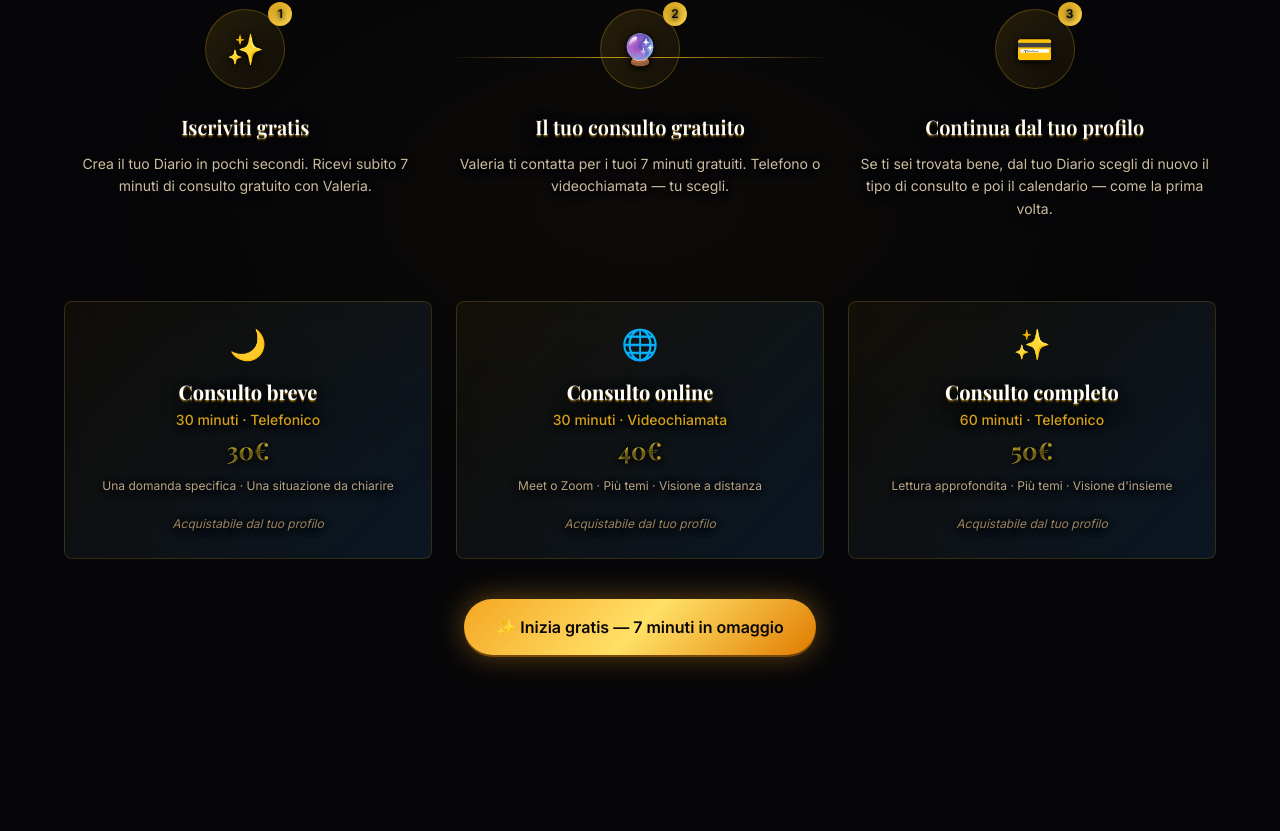
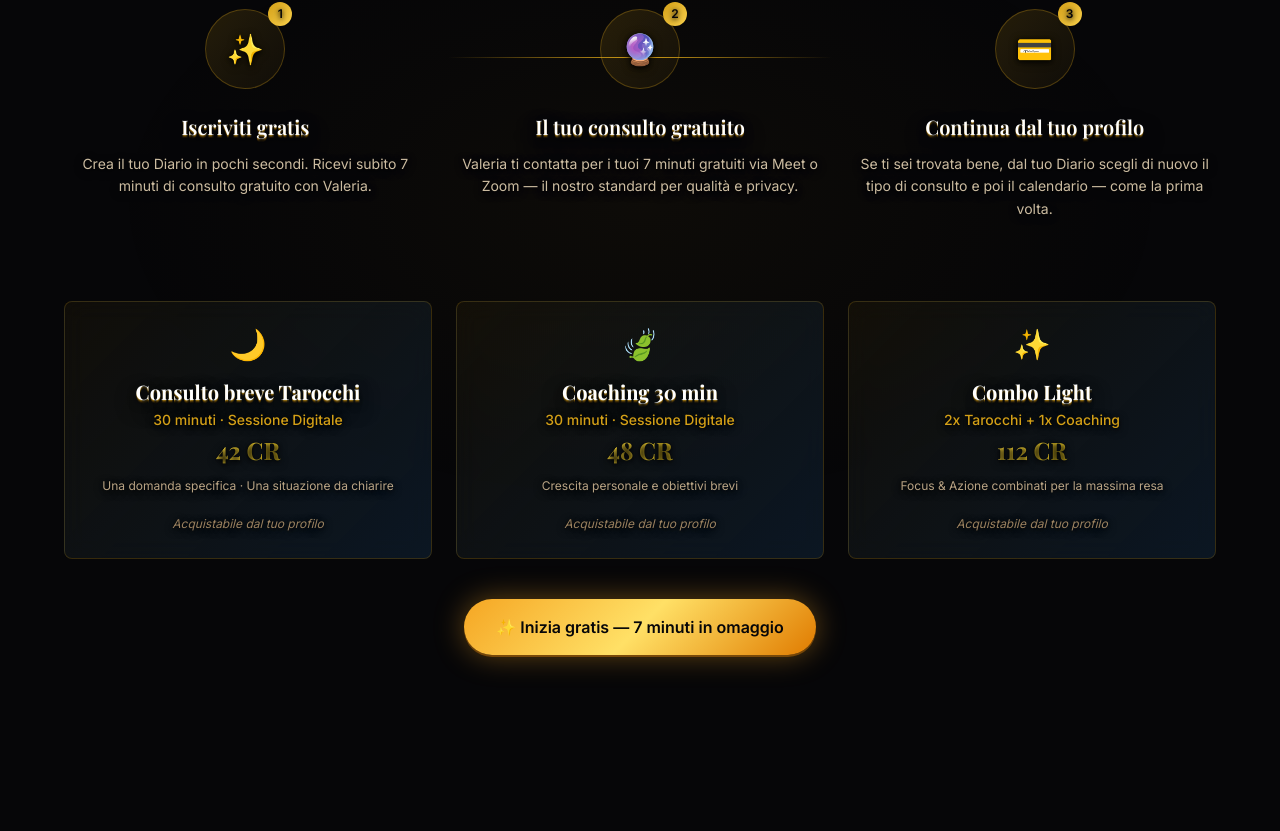
Before and after one commit to DND72/valeria-landing, a React (Vite) app: page / in a window 1280 px wide. Shown: the part 4369-5200 px from the top of the page. Built offline with nearby package versions, Linux system fonts and the light colour scheme; no server answers; a web font is replaced by a local one.

Commit message:
aggiornamento offerte

```diff
--- a/src/components/BookingSection.tsx
+++ b/src/components/BookingSection.tsx
@@ -112,7 +112,7 @@ export default function BookingSection() {
             <svg className="w-4 h-4 text-gold-600" fill="none" viewBox="0 0 24 24" stroke="currentColor">
               <path strokeLinecap="round" strokeLinejoin="round" strokeWidth={2} d="M15 10l4.553-2.069A1 1 0 0121 8.868V15.13a1 1 0 01-1.447.894L15 14M5 18h8a2 2 0 002-2V8a2 2 0 00-2-2H5a2 2 0 00-2 2v8a2 2 0 002 2z" />
             </svg>
-            Telefono o videochiamata
+            Meet o Zoom (Video/Audio)
           </span>
         </motion.div>
       </div>
--- a/src/components/HowItWorks.tsx
+++ b/src/components/HowItWorks.tsx
@@ -12,7 +12,7 @@ const steps = [
     number: '02',
     icon: '🔮',
     title: 'Il tuo consulto gratuito',
-    desc: 'Valeria ti contatta per i tuoi 7 minuti gratuiti. Telefono o videochiamata — tu scegli.',
+    desc: 'Valeria ti contatta per i tuoi 7 minuti gratuiti via Meet o Zoom — il nostro standard per qualità e privacy.',
   },
   {
     number: '03',
@@ -24,24 +24,24 @@ const steps = [
 
 const services = [
   {
-    name: 'Consulto breve',
-    duration: '30 minuti · Telefonico',
-    price: '30€',
+    name: 'Consulto breve Tarocchi',
+    duration: '30 minuti · Sessione Digitale',
+    price: '42 CR',
     ideal: 'Una domanda specifica · Una situazione da chiarire',
     icon: '🌙',
   },
   {
-    name: 'Consulto online',
-    duration: '30 minuti · Videochiamata',
-    price: '40€',
-    ideal: 'Meet o Zoom · Più temi · Visione a distanza',
-    icon: '🌐',
+    name: 'Coaching 30 min',
+    duration: '30 minuti · Sessione Digitale',
+    price: '48 CR',
+    ideal: 'Crescita personale e obiettivi brevi',
+    icon: '🍃',
   },
   {
-    name: 'Consulto completo',
-    duration: '60 minuti · Telefonico',
-    price: '50€',
-    ideal: 'Lettura approfondita · Più temi · Visione d\'insieme',
+    name: 'Combo Light',
+    duration: '2x Tarocchi + 1x Coaching',
+    price: '112 CR',
+    ideal: 'Focus & Azione combinati per la massima resa',
     icon: '✨',
   },
 ]
--- a/src/constants/consultations.ts
+++ b/src/constants/consultations.ts
@@ -2,7 +2,6 @@
 export type ConsultKind =
   | 'rapido'
   | 'breve'
-  | 'online'
   | 'completo'
   | 'coaching_intro'
   | 'coaching_30'
@@ -22,14 +21,13 @@ export type ConsultChoice = {
 }
 
 export const CONSULT_CHOICES: ConsultChoice[] = [
-  { kind: 'rapido', name: 'Consulto rapido', duration: '10 min · Telefonico', priceLabel: '1,50 €/min', icon: '🚀', costCredits: 15 },
-  { kind: 'breve', name: 'Consulto approfondito', duration: '30 min · Telefonico', priceLabel: '1,40 €/min', icon: '🌙', costCredits: 42 },
-  { kind: 'online', name: 'Consulto online', duration: '30 min · Videochiamata', priceLabel: '1,40 €/min', icon: '🌐', costCredits: 42 },
-  { kind: 'completo', name: 'Consulto completo', duration: '60 min · Telefonico', priceLabel: '1,30 €/min', icon: '✨', costCredits: 78 },
+  { kind: 'rapido', name: 'Consulto rapido', duration: '10 min · Digitale', priceLabel: '1,50 €/min', icon: '🚀', costCredits: 15 },
+  { kind: 'breve', name: 'Consulto approfondito', duration: '30 min · Digitale', priceLabel: '1,40 €/min', icon: '🌙', costCredits: 42 },
+  { kind: 'completo', name: 'Consulto completo', duration: '60 min · Digitale', priceLabel: '1,30 €/min', icon: '✨', costCredits: 78 },
   {
     kind: 'coaching_intro',
     name: 'Coaching · Conoscenza',
-    duration: '10 min · Video o telefono',
+    duration: '10 min · Digitale',
     priceLabel: 'Gratis',
     icon: '🌱',
     costCredits: 0
@@ -37,7 +35,7 @@ export const CONSULT_CHOICES: ConsultChoice[] = [
   {
     kind: 'coaching_30',
     name: 'Coaching - Sessione 30',
-    duration: '30 min · Video o telefono',
+    duration: '30 min · Digitale',
     priceLabel: '1,60 €/min',
     icon: '🍃',
     costCredits: 48
@@ -45,7 +43,7 @@ export const CONSULT_CHOICES: ConsultChoice[] = [
   {
     kind: 'coaching_60',
     name: 'Coaching - Sessione 60',
-    duration: '60 min · Video o telefono',
+    duration: '60 min · Digitale',
     priceLabel: '1,45 €/min',
     icon: '🌿',
     costCredits: 87
--- a/src/pages/ClientDetailPage.tsx
+++ b/src/pages/ClientDetailPage.tsx
@@ -433,7 +433,7 @@ export default function ClientDetailPage() {
                     <div className="flex flex-wrap gap-2">
                       {[
                         { id: 'none', label: 'Nessuna', icon: '⚪' },
-                        { id: 'phone', label: 'Telefono', icon: '📞' },
+                        { id: 'phone', label: 'Solo Audio (Meet/Zoom)', icon: '🎧' },
                         { id: 'meet', label: 'Google Meet', icon: '📽️' },
                         { id: 'zoom', label: 'Zoom', icon: '📹' }
                       ].map((pref) => (
--- a/src/pages/Dashboard.tsx
+++ b/src/pages/Dashboard.tsx
@@ -917,8 +917,9 @@ export default function Dashboard() {
                       onClick={() => {
                         setBookingConfirmed(false)
                         setSelectedConsult(null)
-                        void loadMyConsults()
-                        void loadWallet()
+                        window.setTimeout(() => {
+                          document.getElementById('storico')?.scrollIntoView({ behavior: 'smooth', block: 'start' })
+                        }, 50)
                       }}
                       className="btn-gold px-10 py-3 text-sm font-bold uppercase tracking-widest"
                     >
@@ -931,7 +932,11 @@ export default function Dashboard() {
                       consultKind={selectedConsult}
                       onConfirmed={() => {
                         setBookingConfirmed(true)
-                        window.scrollTo({ top: 0, behavior: 'smooth' })
+                        void loadMyConsults()
+                        void loadWallet()
+                        window.setTimeout(() => {
+                          document.getElementById('storico')?.scrollIntoView({ behavior: 'smooth', block: 'start' })
+                        }, 600)
                       }}
                       onCancel={() => setSelectedConsult(null)}
                     />
@@ -954,6 +959,7 @@ export default function Dashboard() {
             </motion.section>
 
             <motion.section
+              id="storico"
               initial={{ opacity: 0, y: 20 }}
               animate={{ opacity: 1, y: 0 }}
               transition={{ duration: 0.6, delay: 0.38 }}
--- a/src/pages/PersonalGrowthPage.tsx
+++ b/src/pages/PersonalGrowthPage.tsx
@@ -9,7 +9,7 @@ const PACKAGE_BLURBS: Record<string, string> = {
   coaching_intro:
     'Per conoscervi, capire cosa vi serve e iniziare a definire obiettivi. Dieci minuti senza impegno: capite con chi avete a che fare e Valeria capisce voi.',
   coaching_60:
-    'Una sessione da un’ora: lavoro su priorità, abitudini e direzione — video o telefono.',
+    'Una sessione da un’ora: lavoro su priorità, abitudini e direzione — in Sessione Digitale (Meet/Zoom).',
   coaching_pack5:
     'Percorso da cinque incontri da un’ora: ogni seduta è un appuntamento a sé — al momento della prenotazione il sistema impegna i crediti per quella seduta. Cinque prenotazioni = cinque sessioni nel tuo Diario.',
 }
@@ -183,11 +183,8 @@ export default function PersonalGrowthPage() {
             <li className="flex gap-3">
               <span className="text-emerald-700 shrink-0 font-semibold">3.</span>
               <span>
-                <strong className="text-slate-800">Pacchetto 5 sedute</strong> — il cliente prenota (e paga){' '}
-                <strong className="text-slate-800">una seduta alla volta</strong> sul calendario interno.
-                (60€ per appuntamento del pacchetto 5 sedute, tramite <strong className="text-slate-800">Stripe</strong> in checkout). Ripete per le cinque date. Il sito non
-                &quot;blocca&quot; in automatico le cinque prenotazioni: il percorso è chiaro dalle regole e dal
-                dialogo con Valeria.
+                <strong className="text-slate-800">Pacchetto 5 sedute</strong> — il cliente prenota <strong className="text-slate-800">una seduta alla volta</strong> sul calendario interno.
+                Il costo in Crediti verrà scalato automaticamente dal tuo Wallet ad ogni prenotazione confermata. Ripeti l'operazione per le cinque date a seconda dei tuoi ritmi concordati con Valeria.
               </span>
             </li>
           </ul>
```
